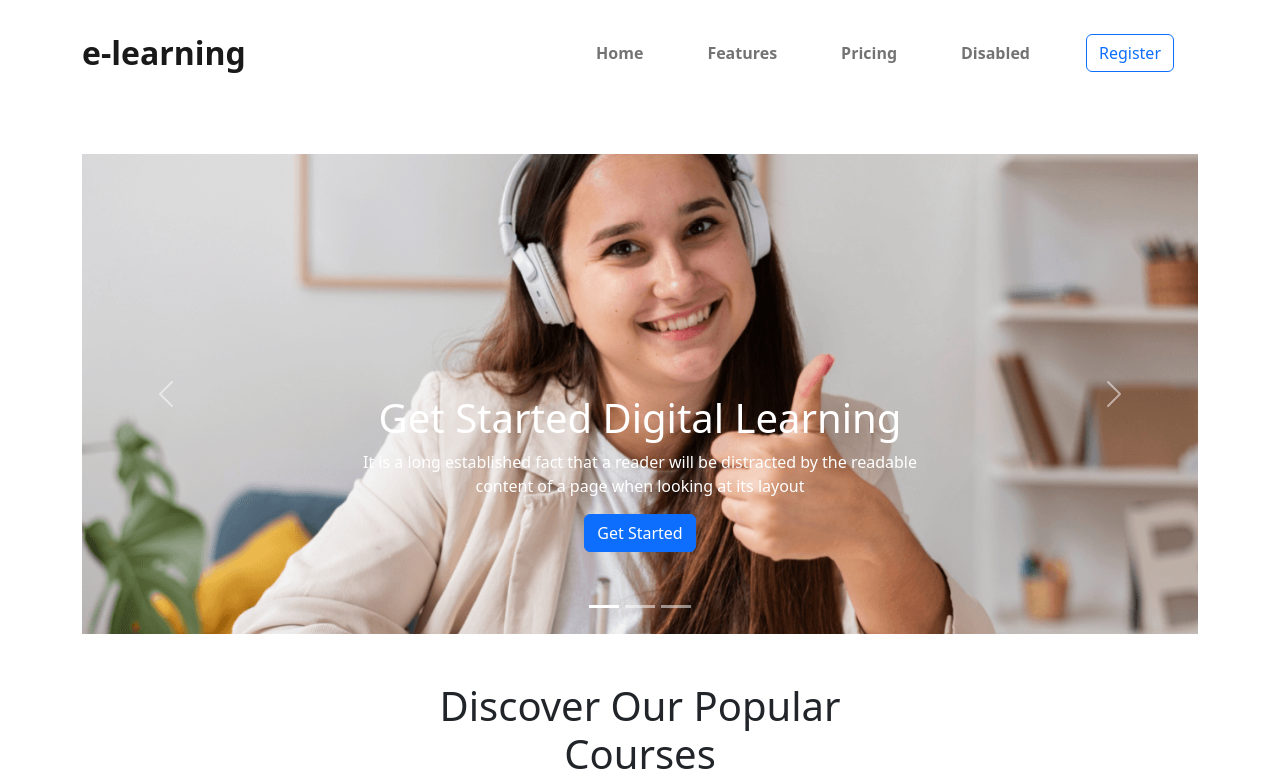
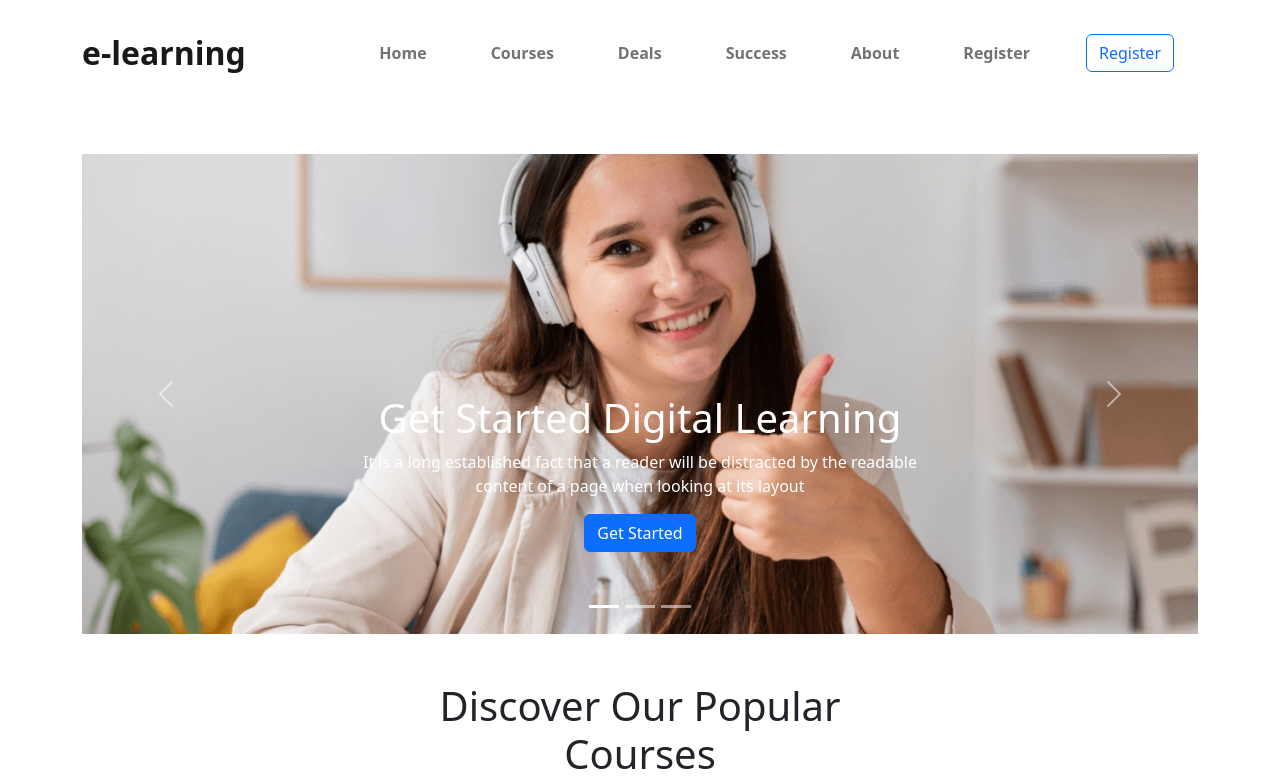
Before and after one commit to anika136/online-courses-bootstrap, a plain HTML site: page index.html in a window 1280 px wide. Shown: the top 783 px of the page. Drawn offline with nearby package versions, Linux system fonts and the light colour scheme.

Commit message:
final-site

```diff
--- a/index.html
+++ b/index.html
@@ -28,14 +28,21 @@
                             <a class="nav-link" href="#">Home</a>
                         </li>
                         <li class="nav-item px-4">
-                            <a class="nav-link" href="#">Features</a>
+                            <a class="nav-link" href="#">Courses</a>
                         </li>
                         <li class="nav-item px-4">
-                            <a class="nav-link" href="#">Pricing</a>
+                            <a class="nav-link" href="#">Deals </a>
                         </li>
                         <li class="nav-item px-4">
-                            <a class="nav-link">Disabled</a>
+                            <a class="nav-link">Success</a>
                         </li>
+                        <li class="nav-item px-4">
+                            <a class="nav-link">About</a>
+                        </li>
+                        <li class="nav-item px-4">
+                            <a class="nav-link">Register</a>
+                        </li>
+
                     </ul>
                     <div class="px-4">
                         <a href="" class="btn btn-outline-primary">Register</a>
```
